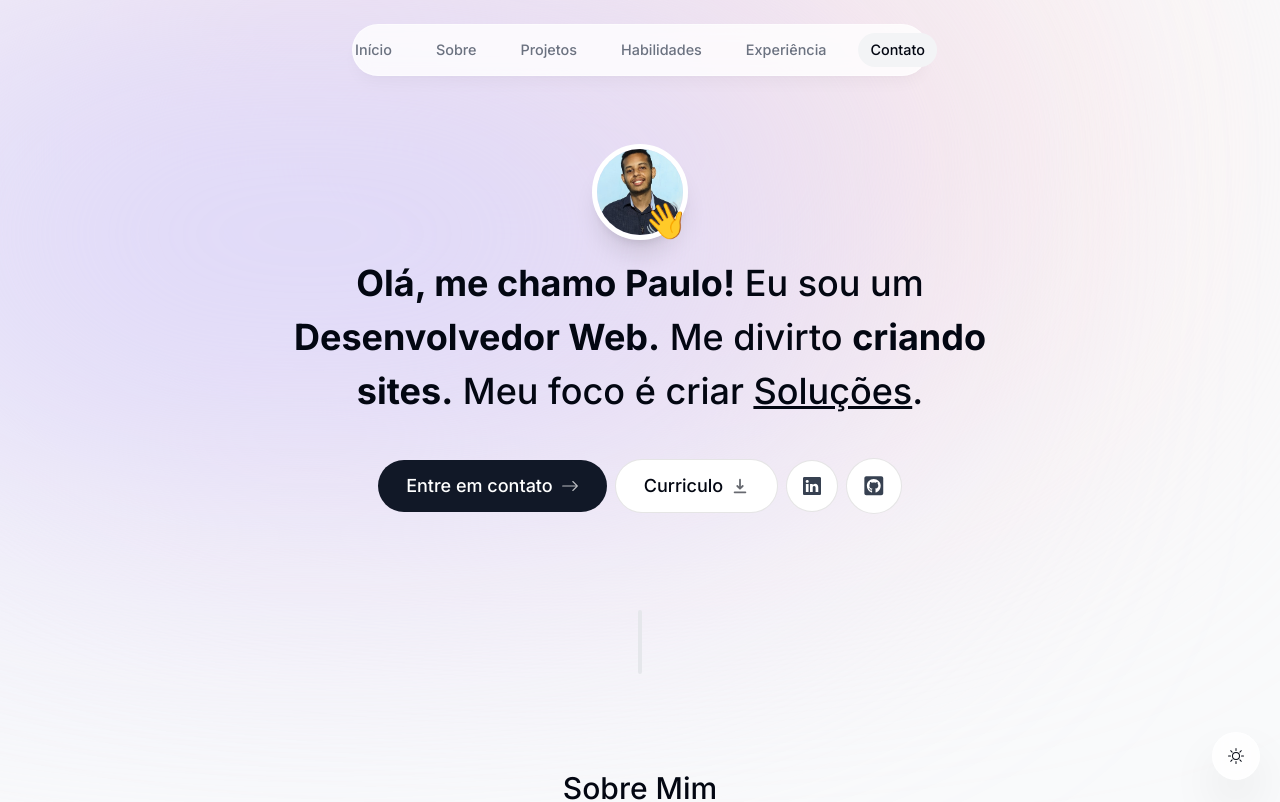
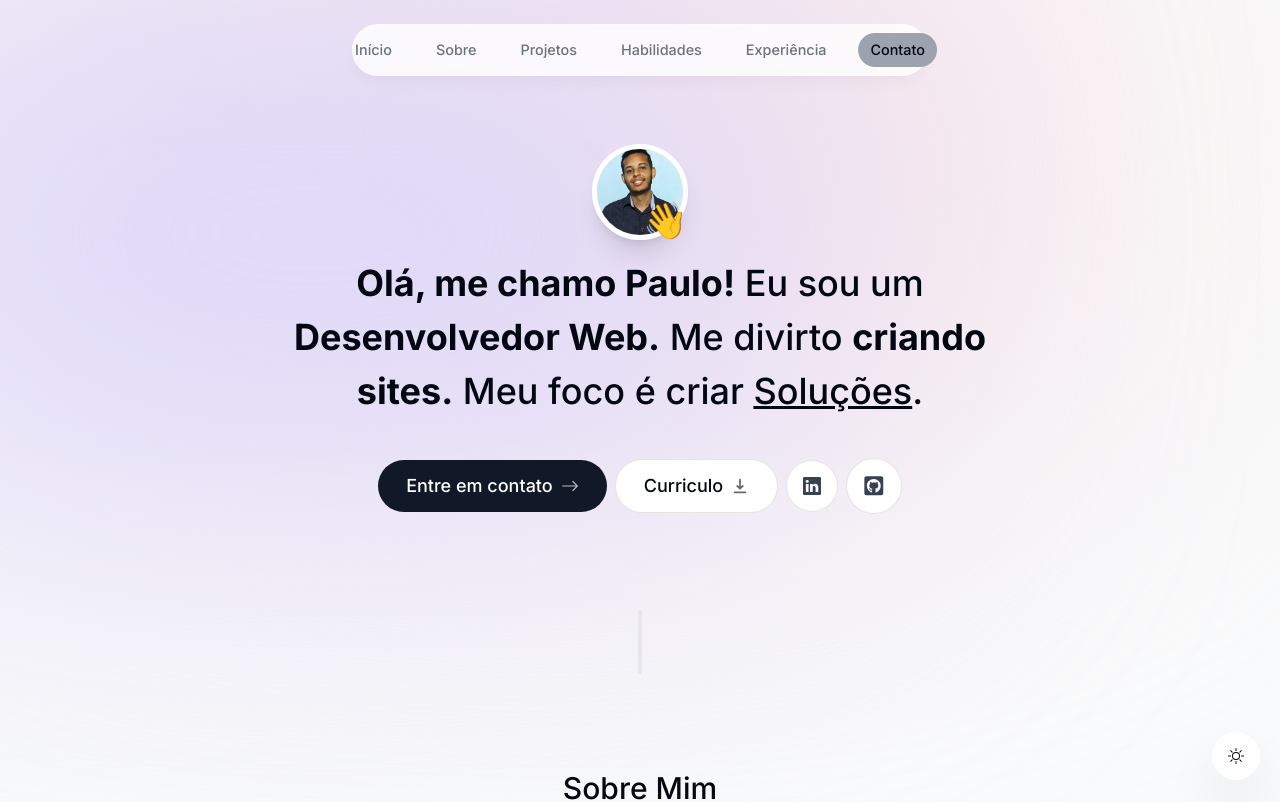
Before and after one commit to Paulo-Santos20/Portfolio3.0, a Next.js app: page / in a window 1280 px wide. Shown: the top 802 px of the page. Built offline with nearby package versions, Linux system fonts and the light colour scheme; no server answers.

Commit message:
fix: acessibilidade

```diff
--- a/components/header.tsx
+++ b/components/header.tsx
@@ -30,9 +30,9 @@ export default function Header() {
             >
               <Link
                 className={clsx(
-                  "flex w-full items-center justify-center px-3 py-3 hover:text-gray-950 transition dark:text-gray-600 dark:hover:text-gray-300",
+                  "flex w-full items-center justify-center px-3 py-3 hover:text-gray-950 transition dark:text-white dark:hover:text-gray-300",
                   {
-                    "text-gray-950 dark:text-gray-800":
+                    "text-gray-950 dark:text-gray-600":
                       activeSection === link.name,
                   }
                 )}
@@ -46,7 +46,7 @@ export default function Header() {
 
                 {link.name === activeSection && (
                   <motion.span
-                    className="bg-gray-100 rounded-full absolute inset-0 -z-10 white:bg-gray-800"
+                    className="bg-gray-400 rounded-full absolute inset-0 -z-10 dark:bg-white"
                     layoutId="activeSection"
                     transition={{
                       type: "spring",
```
